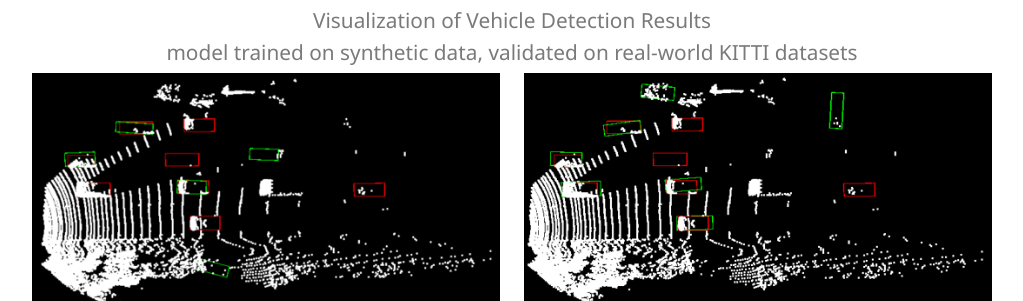
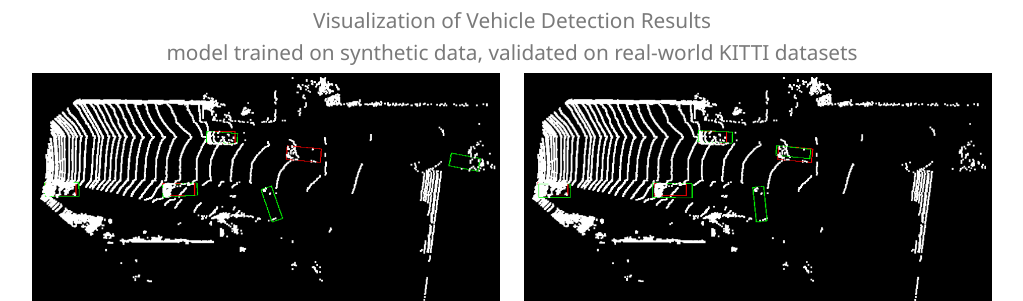
Before and after one commit to Real-LiDAR/real-lidar.github.io, a plain HTML site: page index.html in a window 1280 px wide. Shown: the part 6511-6812 px from the top of the page, without its empty margins (128-1151 px from the left). Drawn offline with nearby package versions, Linux system fonts and the light colour scheme; some icons are missing; a web font is replaced by a local one.

Commit message:
update object detection visualization

```diff
--- a/index.html
+++ b/index.html
@@ -617,7 +617,7 @@
           <!-- Image 1 -->
           <div class="column is-half">
             <figure class="image">
-              <img src="./static/images/object_detection_result_comparison/carla_baseline_wo_int_22.png" alt="CARLA Baseline Sample 1" loading="lazy" style="width:100%;height:auto;">
+              <img src="./static/images/object_detection_result_comparison/carla_baseline_wo_int_48.png" alt="CARLA Baseline Sample 1" loading="lazy" style="width:100%;height:auto;">
             </figure>
 
             <h4 class="title is-5">CARLA Baseline (w/o intensity)</h4>
@@ -626,7 +626,7 @@
           <!-- Image 2 -->
           <div class="column is-half">
             <figure class="image">
-              <img src="./static/images/object_detection_result_comparison/realidar_22.png" alt="ReaLiDAR Sample 1" loading="lazy" style="width:100%;height:auto;">
+              <img src="./static/images/object_detection_result_comparison/realidar_48.png" alt="ReaLiDAR Sample 1" loading="lazy" style="width:100%;height:auto;">
             </figure>
             <h4 class="title is-5">ReaLiDAR</h4>
           </div>
```
Also changed, not shown: static/images/object_detection_result_comparison/carla_baseline_wo_int_48.png (added), static/images/object_detection_result_comparison/realidar_48.png (added).
